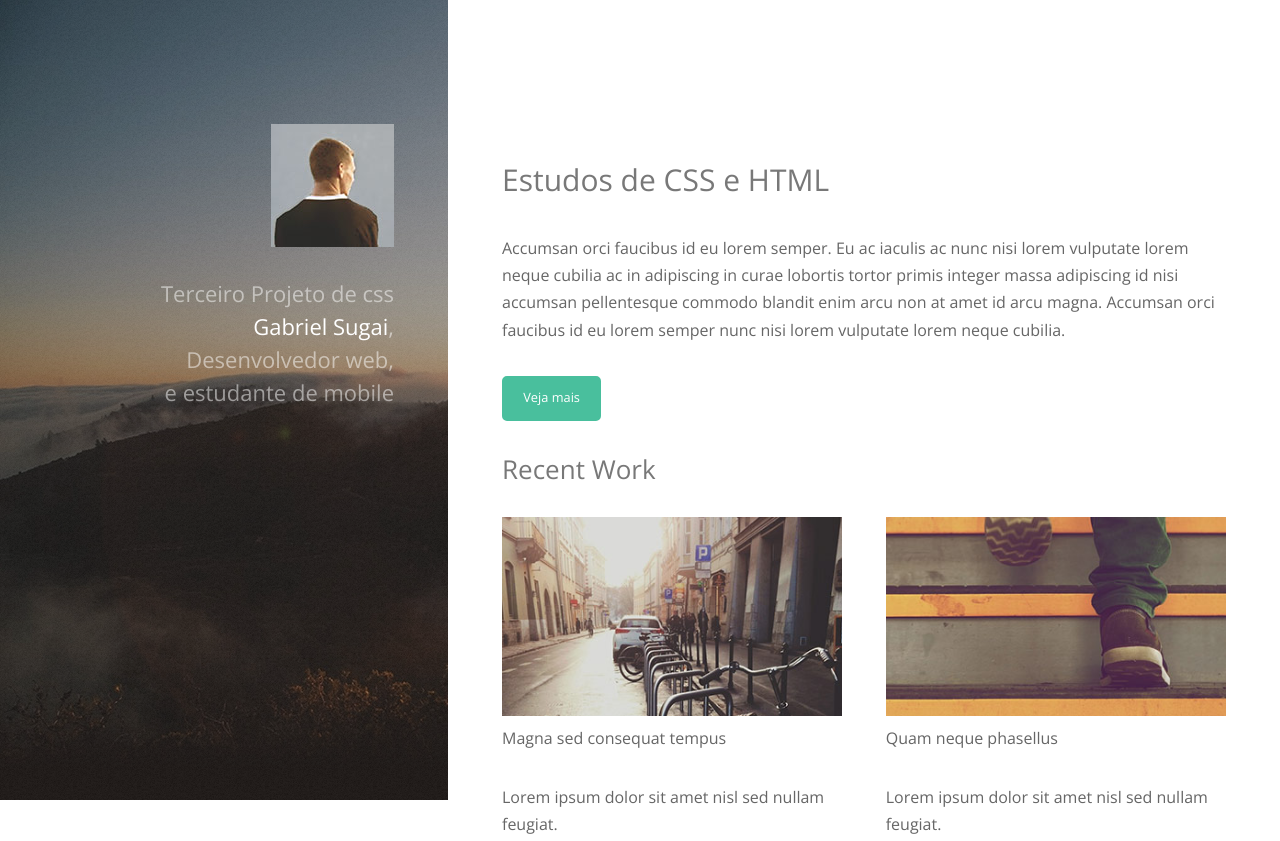
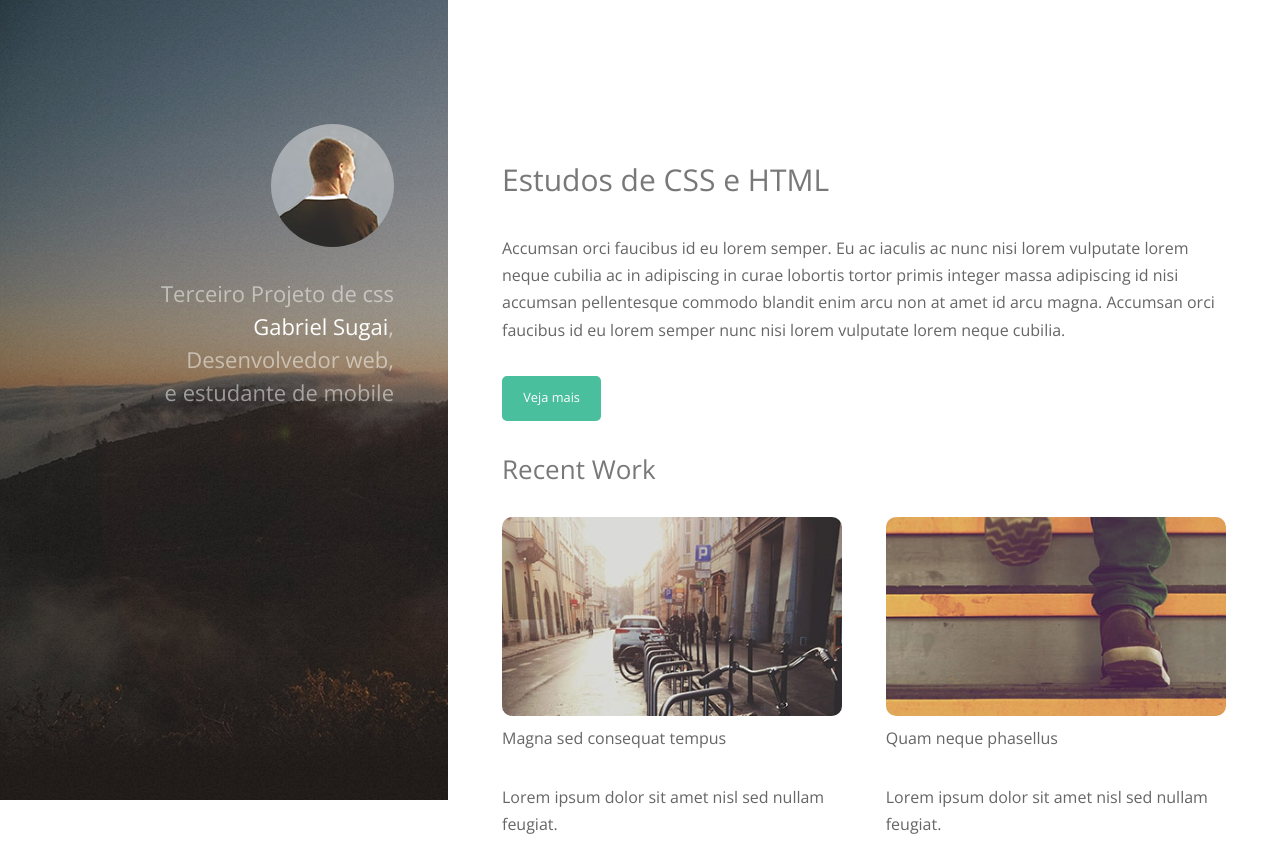
Before and after one commit to gabrielsugai/terceiro-projeto-css, a plain HTML site: page index.html in a window 1280 px wide. Shown: the top 841 px of the page. Drawn offline with nearby package versions, Linux system fonts and the light colour scheme.

Commit message:
Aplica borda arredondada em imagens

```diff
--- a/css/style.css
+++ b/css/style.css
@@ -237,6 +237,14 @@ textarea{
     box-sizing: border-box;
 }
 
+.main-header-link img{
+    border-radius: 50%;
+}
+
+.recent-works-card img{
+    border-radius: 10px;
+}
+
 .row{
     overflow: auto;
 
```
